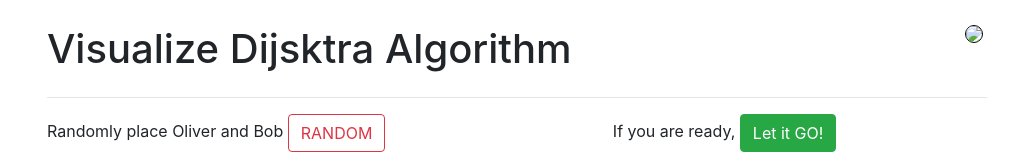
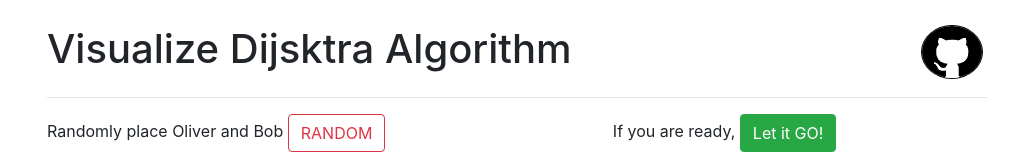
Before and after one commit to VaibhaviPatil03/BobHunt_Dijsktra-Visualizer, a plain HTML site: page index.html in a window 1280 px wide. Shown: the top 165 px of the page, without its empty margins (123-1156 px from the left). Drawn offline with nearby package versions, Linux system fonts and the light colour scheme.

Commit message:
Update index.html

```diff
--- a/index.html
+++ b/index.html
@@ -16,7 +16,7 @@
               <h3 class="d-block d-sm-none">Shortest Path Algorithm</h3>
             </div>
             <div class="col-lg-4 d-none d-lg-block">
-                      <a href="https://github.com/VaibhaviPatil03" target="_blank"><img src="images/github.png"  id = "icon_github"></a>
+                      <a href="https://github.com/VaibhaviPatil03" target="_blank"><img src="./github.png"  id = "icon_github"></a>
             </div>
       </div>
 
```
